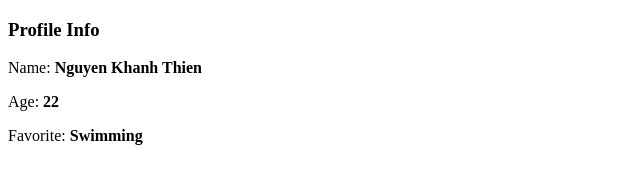
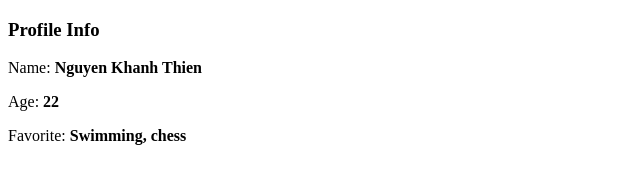
Before and after one commit to thienhd1998/thienhd1998.github.io, a plain HTML site: page 02172020/index.html in a window 1280 px wide. Shown: the full height of the page, 0-640 px from the left. Drawn offline with Linux system fonts and the light colour scheme.

Commit message:
Change favorite

```diff
--- a/02172020/index.html
+++ b/02172020/index.html
@@ -9,6 +9,6 @@
   <h3>Profile Info</h3>
   <p>Name: <b>Nguyen Khanh Thien</b></p>
   <p>Age: <b>22</b> </p>
-  <p>Favorite: <b> Swimming</b> </p>
+  <p>Favorite: <b> Swimming, chess</b> </p>
 </body>
 </html>
```
